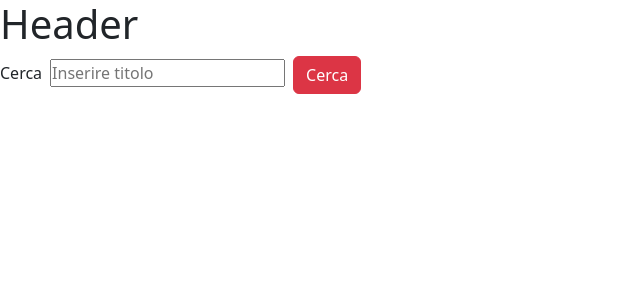
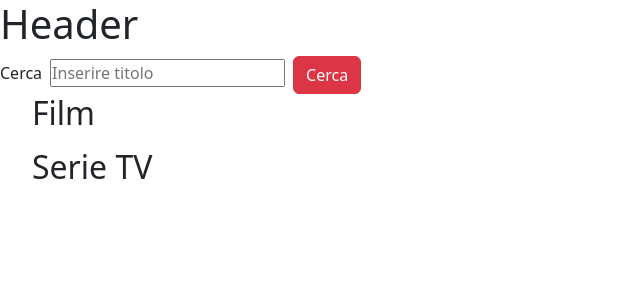
Before and after one commit to Frapenle/vite-boolflix, a Vue app: page / in a window 1280 px wide. Shown: the top 300 px of the page, without its empty margins (0-640 px from the left). Built offline with nearby package versions, Linux system fonts and the light colour scheme.

Commit message:
Add tv series list

```diff
--- a/src/components/HeaderComponent.vue
+++ b/src/components/HeaderComponent.vue
@@ -19,13 +19,23 @@ export default {
     <label class="me-2" for="searchbar">Cerca</label>
     <input type="text" name="" placeholder="Inserire titolo" id="searchbar" v-model="store.searchText"
       @keyup.enter="$emit('search')">
-    <button class="btn btn-danger ms-2" @click="$emit('search')">Cerca</button>
+    <button class="btn btn-danger ms-2" @click="$emit('searchTvSerie')">Cerca</button>
     <ul>
+      <li>
+        <h2>Film</h2>
+      </li>
       <li v-for="movie in store.movies" :key="movie.id" class="mb-5">
         <h3>{{ movie.title }}</h3>
         <h4>{{ movie.original_title }}</h4>
         <p>Lingua {{ movie.original_language }} Voto: {{ movie.vote_average }}</p>
       </li>
+    </ul>
+
+    <ul>
+      <li>
+        <h2>Serie TV</h2>
+      </li>
+      <li v-for="serie in store.tvSeries"> {{ serie }}</li>
     </ul>
 
   </header>
```
